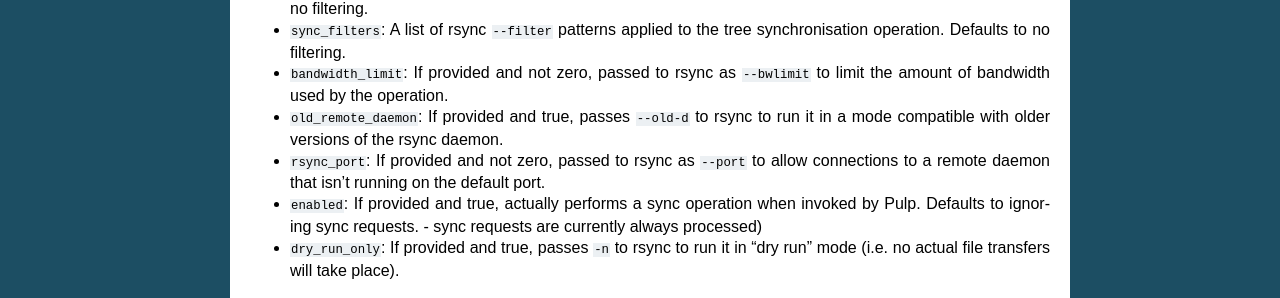
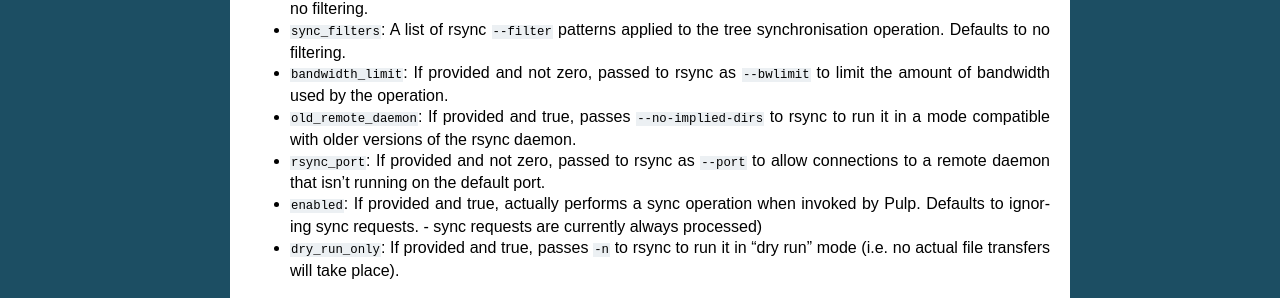
Before and after one commit to ncoghlan/pulpdist, a Sphinx documentation site: the page built from doc/plugins.rst, in a window 1280 px wide. Shown: the part 731-1029 px from the top of the page. Built offline with Sphinx 7.4.7, drawn with Linux system fonts in a browser that asks for light colours.

Commit message:
Docs update for previous commit.

```diff
--- a/doc/plugins.rst
+++ b/doc/plugins.rst
@@ -45,8 +45,8 @@ Configuration options for this plugin are:
   tree synchronisation operation. Defaults to no filtering.
 * ``bandwidth_limit``: If provided and not zero, passed to rsync as
   ``--bwlimit`` to limit the amount of bandwidth used by the operation.
-* ``old_remote_daemon``:  If provided and true, passes ``--old-d`` to rsync to
-  run it in a mode compatible with older versions of the rsync daemon.
+* ``old_remote_daemon``:  If provided and true, passes ``--no-implied-dirs`` to
+  rsync to run it in a mode compatible with older versions of the rsync daemon.
 * ``rsync_port``: If provided and not zero, passed to rsync as ``--port`` to
   allow connections to a remote daemon that isn't running on the default port.
 * ``enabled``: If provided and true, actually performs a sync operation when
```
